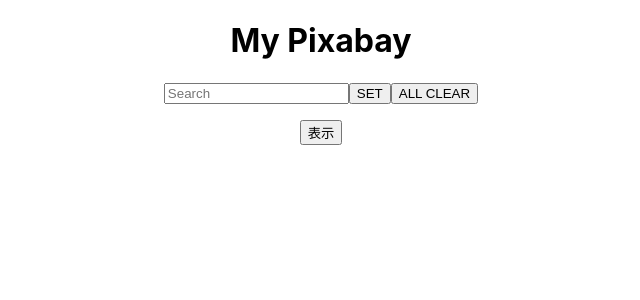
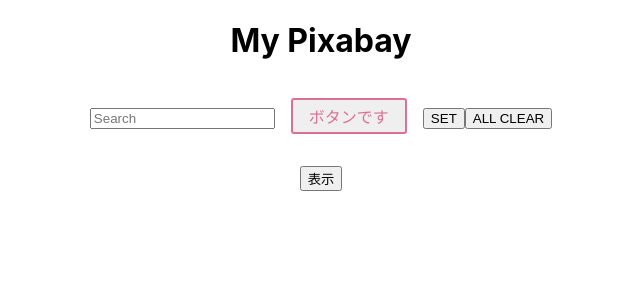
Before and after one commit to s-yoshiii/react-api-tutorial, a React (Create React App) app: page / in a window 1280 px wide. Shown: the top 300 px of the page, without its empty margins (319-959 px from the left). Built offline with nearby package versions, Linux system fonts and the light colour scheme.

Commit message:
styledコンポーネントの導入

```diff
--- a/package.json
+++ b/package.json
@@ -13,6 +13,7 @@
     "react": "^18.1.0",
     "react-dom": "^18.1.0",
     "react-scripts": "5.0.1",
+    "styled-components": "^5.3.5",
     "typescript": "^4.7.3",
     "web-vitals": "^2.1.4"
   },
@@ -41,6 +42,7 @@
     ]
   },
   "devDependencies": {
+    "@types/styled-components": "^5.1.25",
     "axios": "^0.27.2"
   }
 }
--- a/src/App.tsx
+++ b/src/App.tsx
@@ -2,6 +2,7 @@
 import "./App.css";
 import useGallerySet from "./hooks/useGallerySet";
 import Gallery from "./component/Gallery";
+import Button from "./component/Button";
 function App() {
   const {
     ref,
@@ -31,7 +32,9 @@
             }}
           >
             <input type="text" placeholder="Search" ref={ref} />
+            <Button type="button">ボタンです</Button>
             <button type="submit">SET</button>
+
             <button type="button" onClick={handleClear}>
               ALL CLEAR
             </button>
--- /dev/null
+++ b/src/component/Button.tsx
@@ -0,0 +1,20 @@
+import React, { FC, ReactNode } from "react";
+import styled from "styled-components";
+type Props = {
+  children: ReactNode;
+  type: "button" | "submit";
+};
+const Button: FC<Props> = (props) => {
+  const { children, type } = props;
+  return <SButton type={type}>{children}</SButton>;
+};
+
+const SButton = styled.button`
+  color: palevioletred;
+  font-size: 1em;
+  margin: 1em;
+  padding: 0.25em 1em;
+  border: 2px solid palevioletred;
+  border-radius: 3px;
+`;
+export default Button;
```
Also changed, not shown: 1 other file (tests, documents, lock files or other folders).
